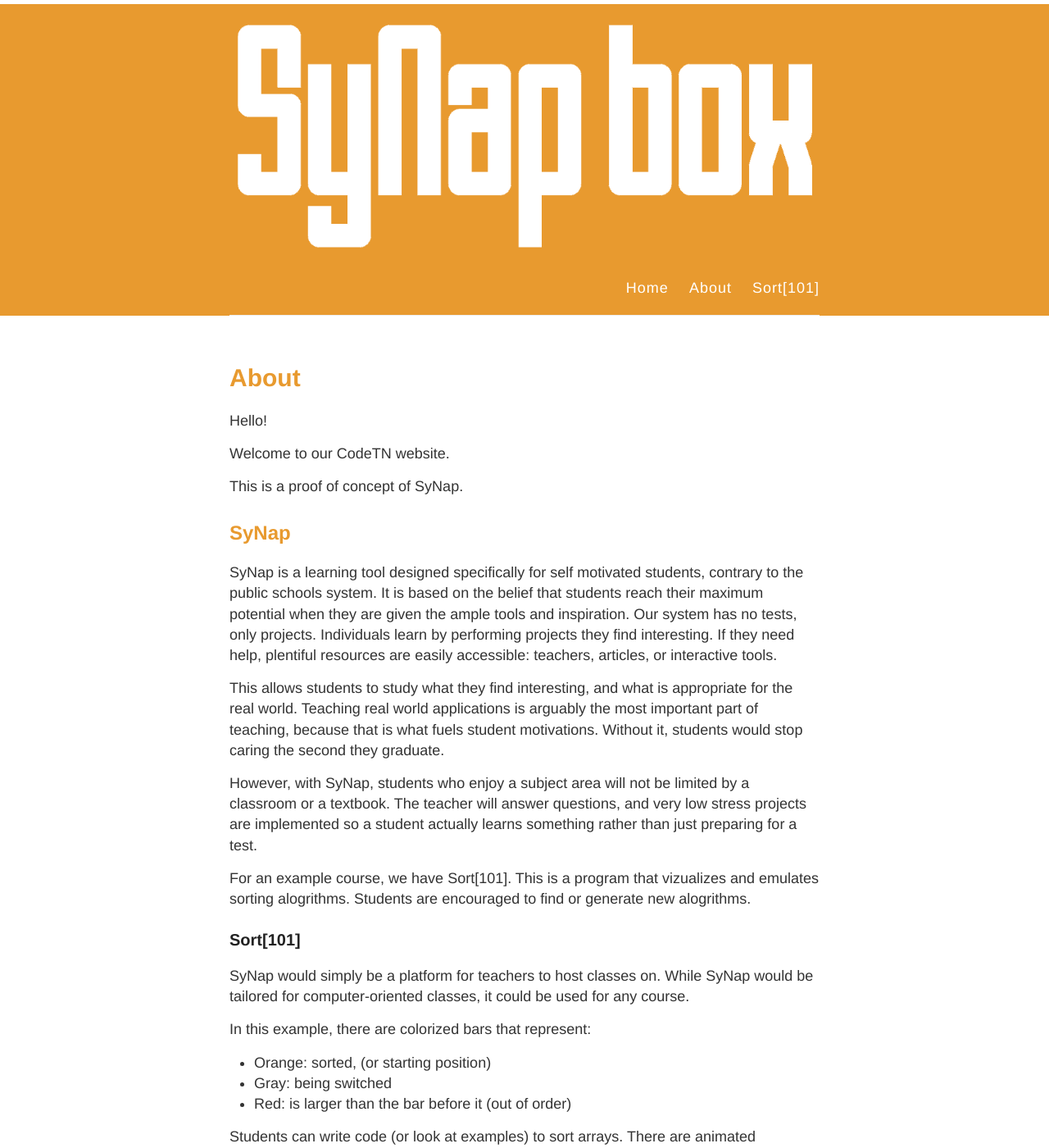
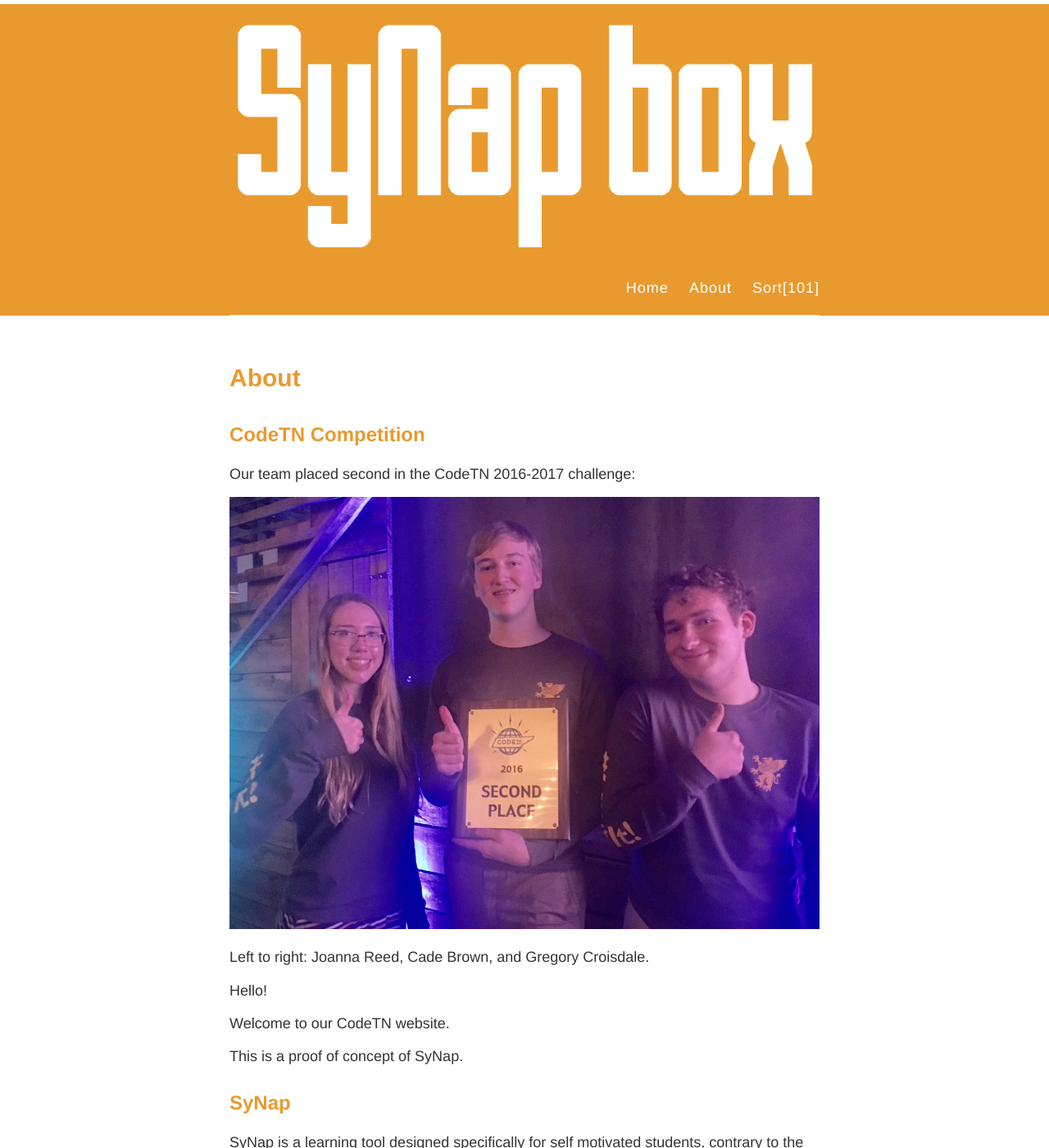
Before and after one commit to cadebrown/codetn, a Jekyll site: the page built from about.md, in a window 1280 px wide and 1400 px high. Shown: the whole window at 82% size. Built offline with Jekyll 4.4.1, drawn with Linux system fonts in a browser that asks for light colours; nearby versions of some CDN libraries.

Commit message:
Updated readme and about

```diff
--- a/about.md
+++ b/about.md
@@ -3,6 +3,17 @@ layout: page
 title: About
 permalink: /about/
 ---
+
+## CodeTN Competition
+
+Our team placed second in the CodeTN 2016-2017 challenge:
+
+![Picture]({{site.baseurl}}/images/comp.jpg)
+
+Left to right: Joanna Reed, Cade Brown, and Gregory Croisdale.
+
+
+
 
 Hello!
 
```
Also changed, not shown: README.md, images/comp.jpg.
